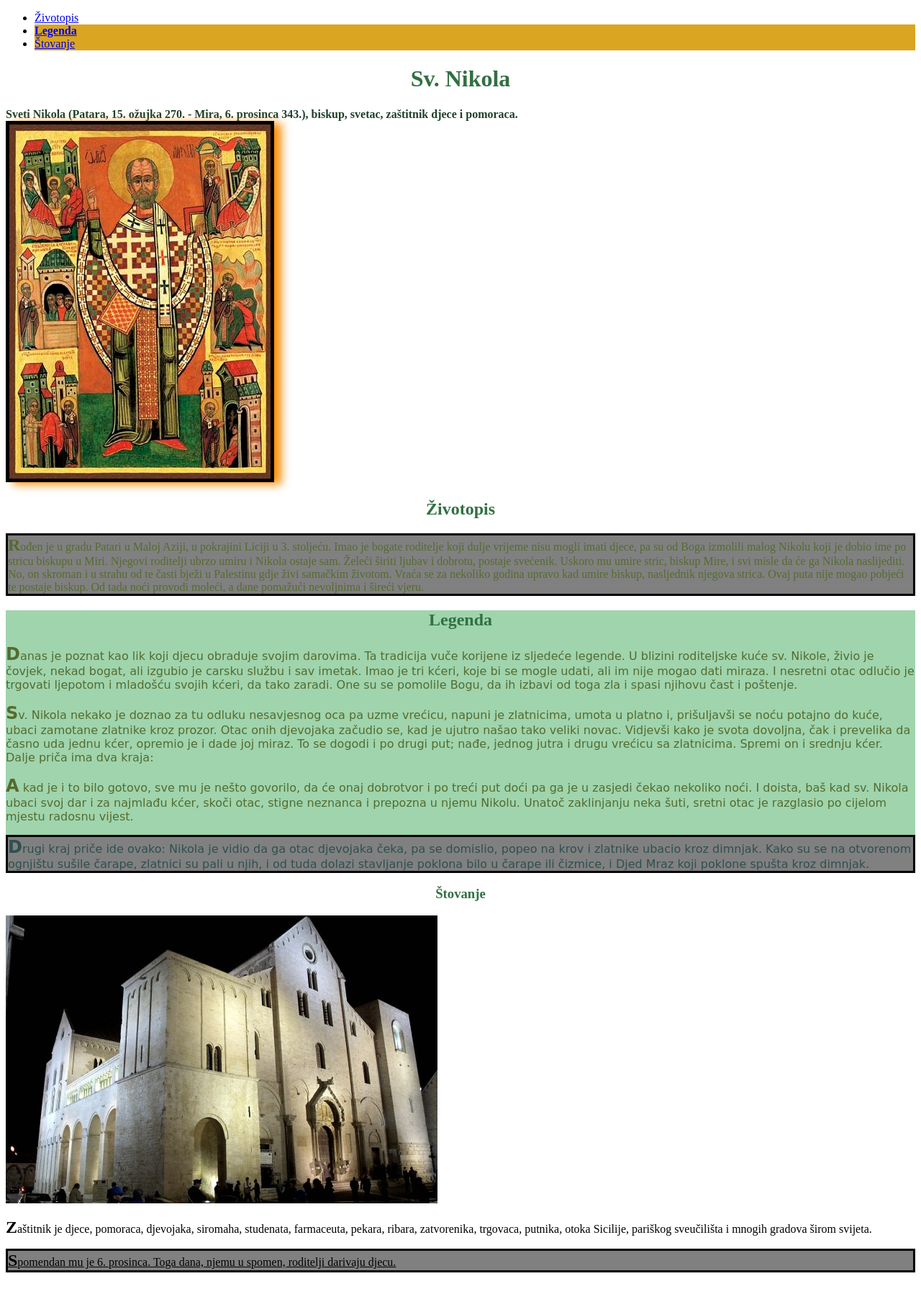
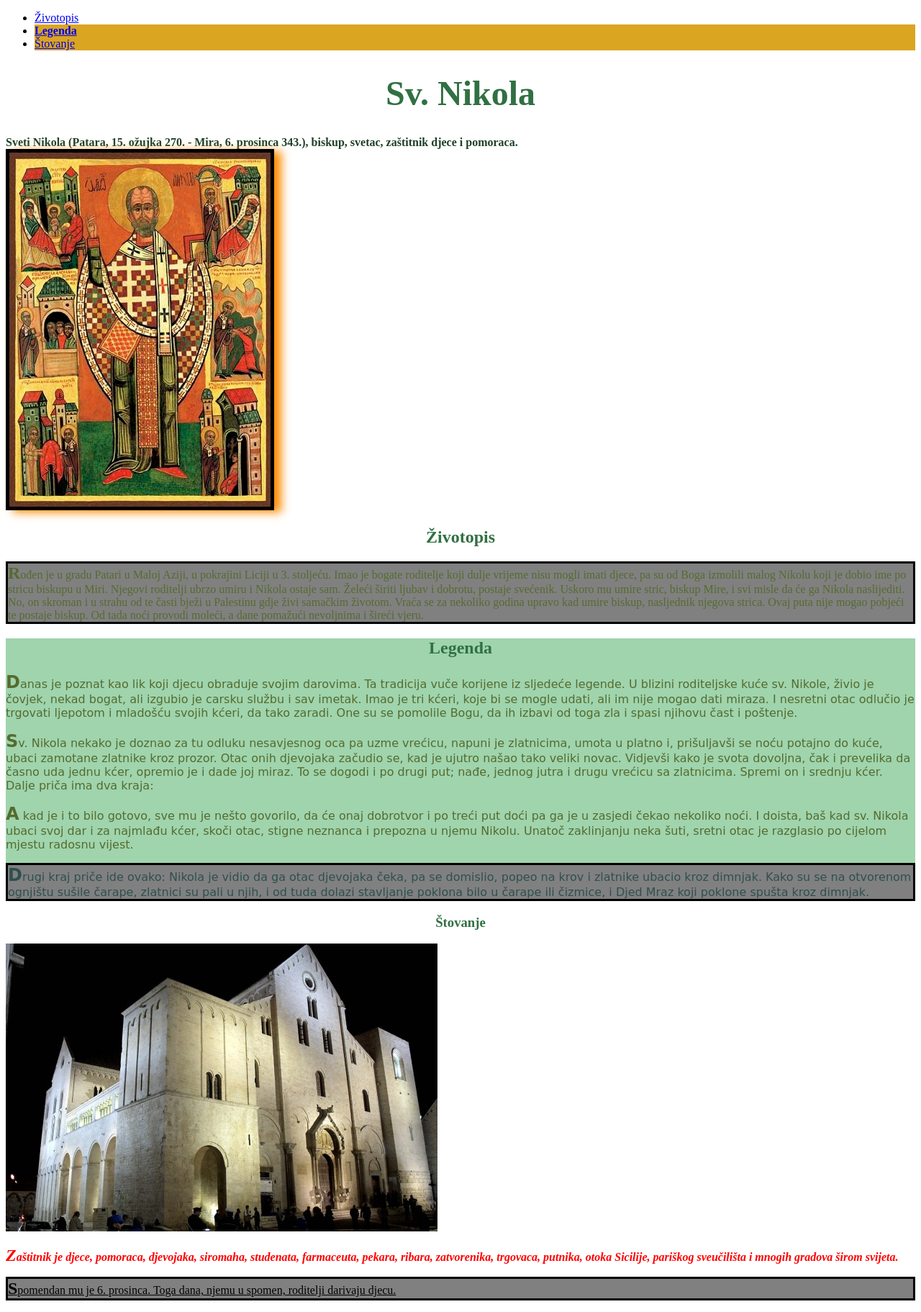
Before and after one commit to isamardzija/FrontEnd-zadaci, a plain HTML site: page CSS/CSS Zadatak 2 - Selektori/rjesenje/zadatak2-rjesenje.html in a window 1280 px wide. Shown: the whole page at 72% size. Before the commit the page ends 1784 px from the top, so only its background shows below. Drawn offline with Linux system fonts and the light colour scheme; files whose address does not match are found by name.

Commit message:
quick fix

```diff
--- a/CSS/CSS Zadatak 2 - Selektori/rjesenje/style.css
+++ b/CSS/CSS Zadatak 2 - Selektori/rjesenje/style.css
@@ -3,6 +3,10 @@ h2,
 h3 {
   color: #317042;
   text-align: center;
+}
+
+h1 {
+  font-size: 48px;
 }
 
 main p {
--- a/CSS/CSS Zadatak 2 - Selektori/rjesenje/zadatak2-rjesenje.html
+++ b/CSS/CSS Zadatak 2 - Selektori/rjesenje/zadatak2-rjesenje.html
@@ -87,7 +87,7 @@
           src="./Bari_Basilica_San_Nicola.jpg"
           alt="Bazilika Sv. Nikole u Bariju"
         />
-        <p>
+        <p class="vazno">
           Zaštitnik je djece, pomoraca, djevojaka, siromaha, studenata,
           farmaceuta, pekara, ribara, zatvorenika, trgovaca, putnika, otoka
           Sicilije, pariškog sveučilišta i mnogih gradova širom svijeta.
```
Also changed, not shown: 1 other file.
